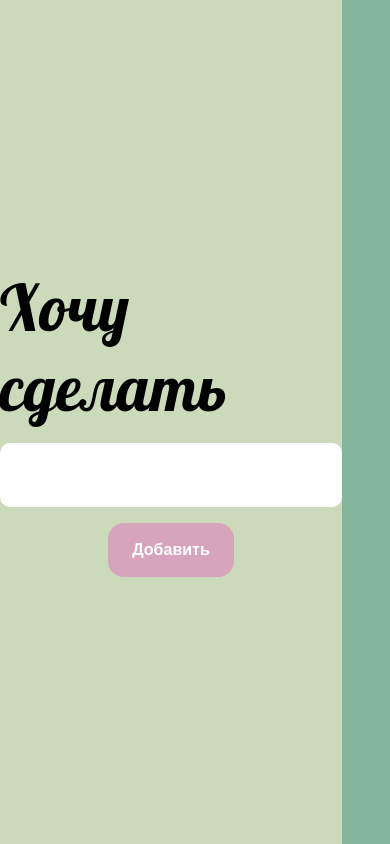
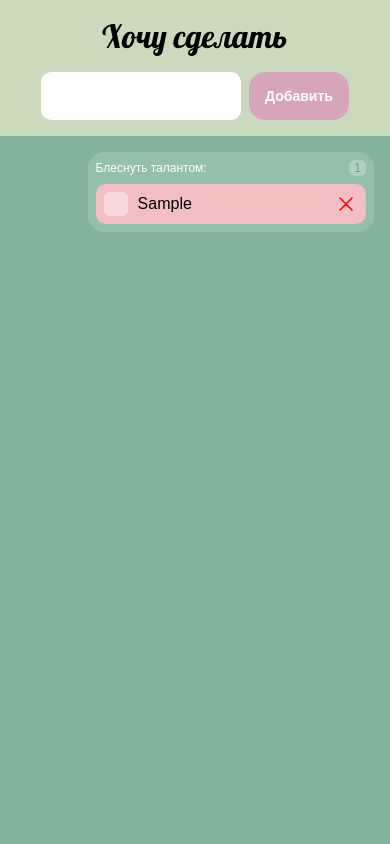
Before and after one commit to tatiana-dk/result-pro-state-manager, a plain HTML site: page src/todo/index.html in a window 390 px wide. Both pictures are taken after typing "Sample" into the empty fields and a click on the button "Добавить". Drawn offline with Linux system fonts and the light colour scheme; a web font is replaced by a local one.

Commit message:
style(todo): add mobile

```diff
--- a/src/todo/style.css
+++ b/src/todo/style.css
@@ -76,7 +76,6 @@ body {
     width: 80%;
     display: grid;
     gap: 16px;
-    align-self: right;
     background-color: #ffffff22;
     padding: 16px;
     border-radius: 16px;
@@ -197,3 +196,72 @@ body {
 .todo-list__completed::-webkit-scrollbar-thumb {
   background: #93C9AD;
 }
+
+@media(max-width: 767px) {
+    .page-grid {
+        grid-template-columns: 1fr;
+    }
+    .todo-form {
+        padding: 16px;
+        height: 136px;
+    }
+    .todo-form-content {
+        grid-template-columns: 1fr 100px;
+        gap: 16px 8px;
+    }
+    .todo-form h1 {
+        font-size: 32px;
+        text-align: center;
+        grid-column: span 2;
+    }
+    .todo-form input {
+        width: 200px;
+        font-size: 16px;
+        height: 48px;
+    }
+    .todo-form-button {
+        width: 100px;
+    }
+    .todo-form-button button {
+        padding: 8px 16px;
+        font-size: 14px;
+    }
+
+    .todo-list {
+        padding: 16px;
+        height: calc(100vh - 136px);
+        grid-template-rows: 2fr 1fr;
+    }
+    .todo-list__wrapper {
+        padding: 8px;
+        gap: 8px;
+    }
+    .todo-list__count {
+        min-width: 16px;
+        height: 16px;
+        font-size: 12px;
+    }
+    .todo-list__container {
+        gap: 8px;
+    }
+
+    .todo-list__active,
+    .todo-list__completed {
+        margin-right: -6px;
+        padding-right: 6px;
+    }
+
+    .task {
+        padding: 8px;
+        border-radius: 10px;
+    }
+    .task__checkbox {
+
+    }
+    .task__text {
+        line-height: 18px;
+    }
+    .task__delete {
+        opacity: 1;
+    }
+}
```
